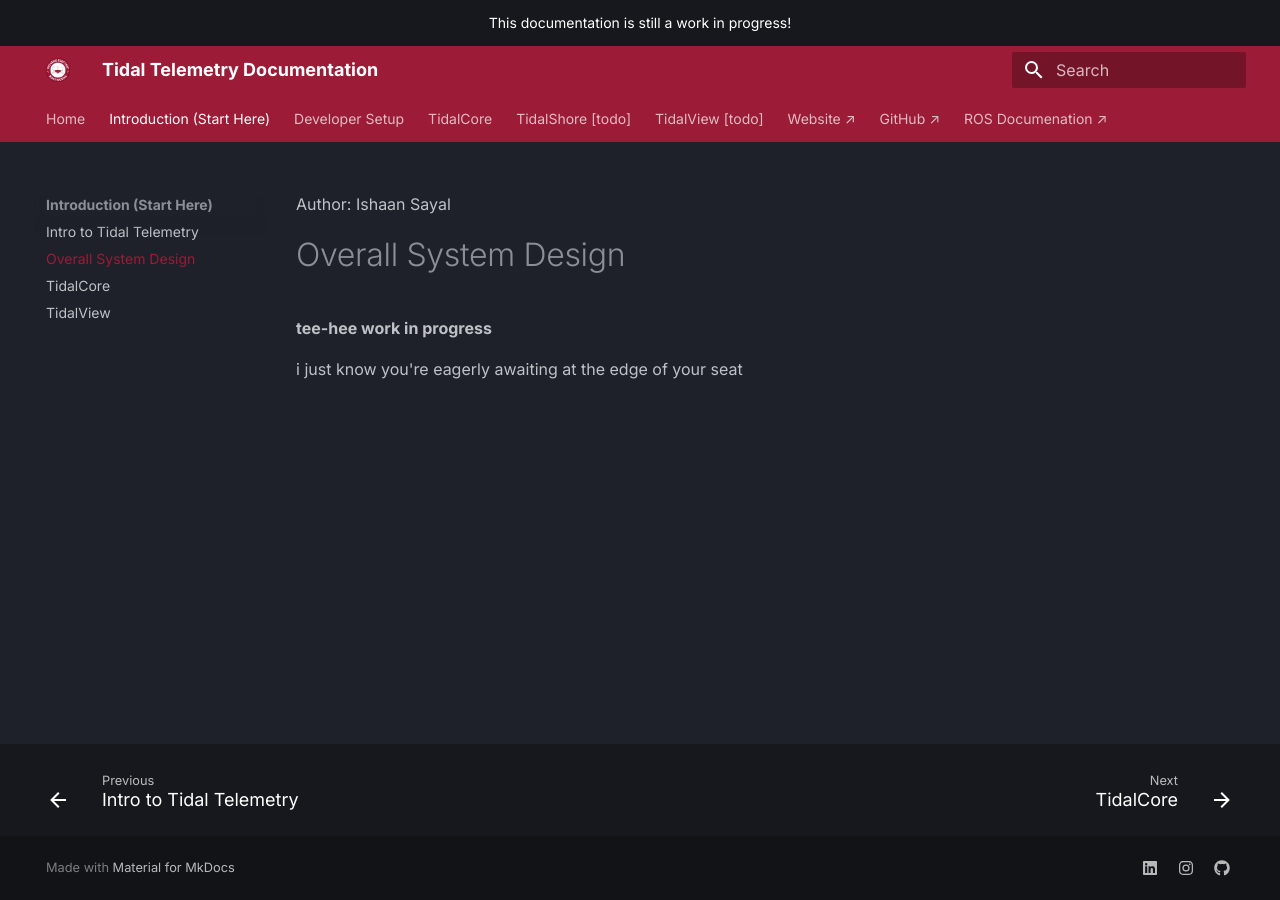
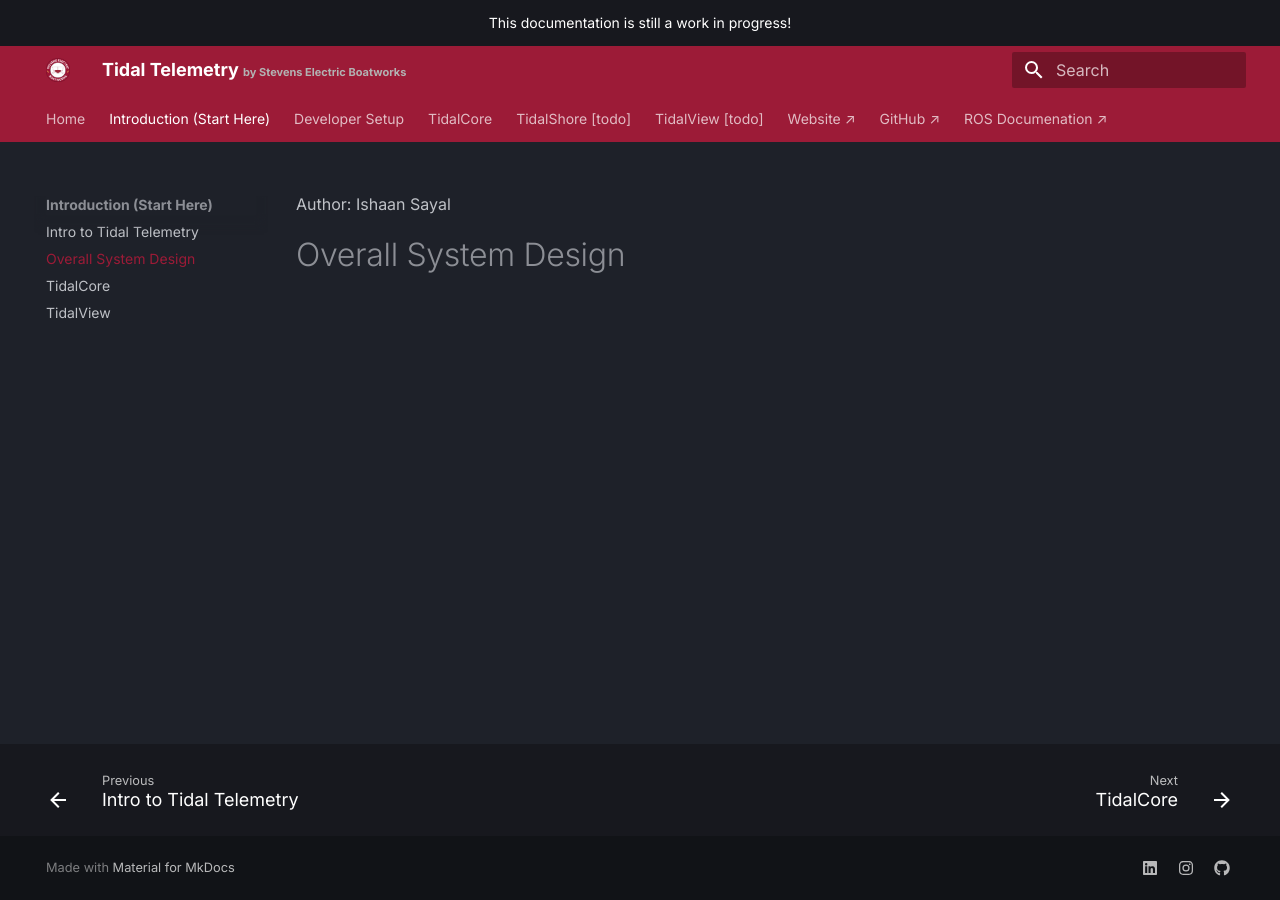
Before and after one commit to Stevens-Electric-Boatworks/tidal-docs, an MkDocs documentation site: the page built from docs/intro/overall-system-design.md, in a window 1280 px wide. Built offline with MkDocs 1.6.1 and Material for MkDocs 9.7.7, drawn with Linux system fonts in a browser that asks for light colours.

Commit message:
add by stevens eboat

```diff
--- a/docs/intro/overall-system-design.md
+++ b/docs/intro/overall-system-design.md
@@ -2,6 +2,3 @@
 title: Overall System Design
 author: Ishaan Sayal
 ---
-**tee-hee work in progress**
-
-i just know you're eagerly awaiting at the edge of your seat
--- a/docs/stylesheets/extra.css
+++ b/docs/stylesheets/extra.css
@@ -2,3 +2,16 @@
   --md-primary-fg-color: #9C1B37;
   --md-accent-fg-color: #46423E;
 }
+.md-header__topic:not([data-md-component]) {
+  display: flex;
+  align-items: baseline;
+  gap: 0.5em;
+}
+
+.md-header__topic:not([data-md-component]) .md-ellipsis::after {
+  content: "by Stevens Electric Boatworks";
+  font-size: 0.55rem;
+  font-weight: 600;
+  color: rgba(178, 178, 178, 1);
+  white-space: nowrap;
+}
--- a/mkdocs.yml
+++ b/mkdocs.yml
@@ -1,4 +1,4 @@
-site_name: Tidal Telemetry Documentation
+site_name: Tidal Telemetry
 site_url: https://stevens-electric-boatworks.github.io/tidal-docs/
 theme:
   name: material
```
Also changed, not shown: 1 other file.
